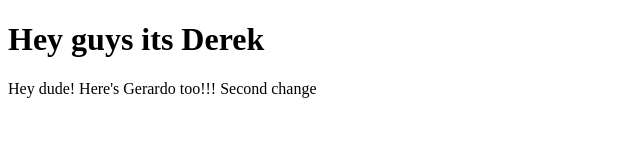
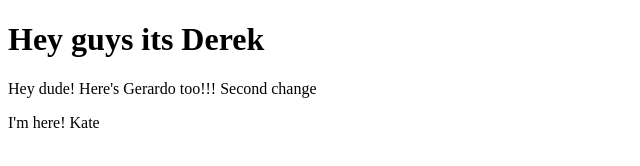
Before and after one commit to childersderek/Group-1-Github, a plain HTML site: page index.html in a window 1280 px wide. Shown: the whole page, without its empty margins (0-640 px from the left). Drawn offline with Linux system fonts and the light colour scheme.

Commit message:
Kate changes

```diff
--- a/index.html
+++ b/index.html
@@ -9,5 +9,6 @@
 <body>
     <h1>Hey guys its Derek</h1>
     <p>Hey dude! Here's Gerardo too!!! Second change</p>
+    <p> I'm here! Kate</p>
 </body>
 </html>
```
